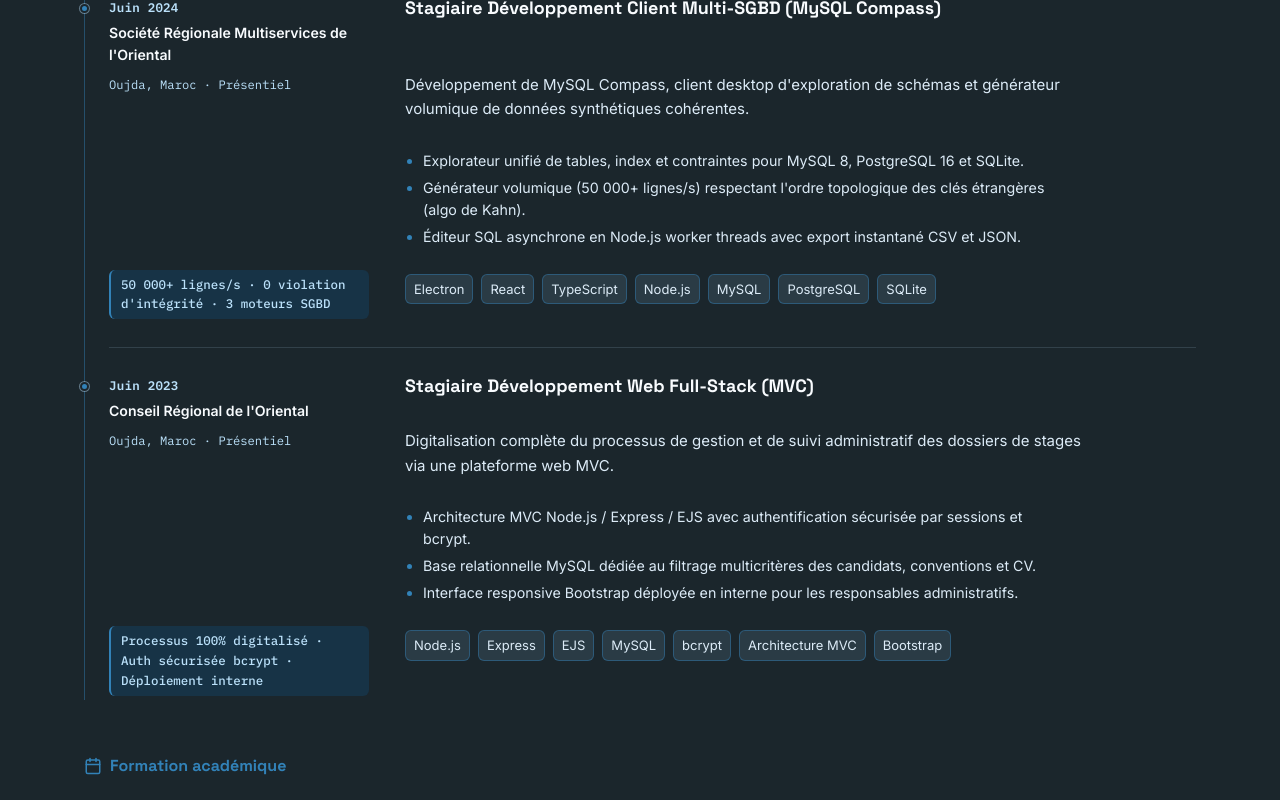
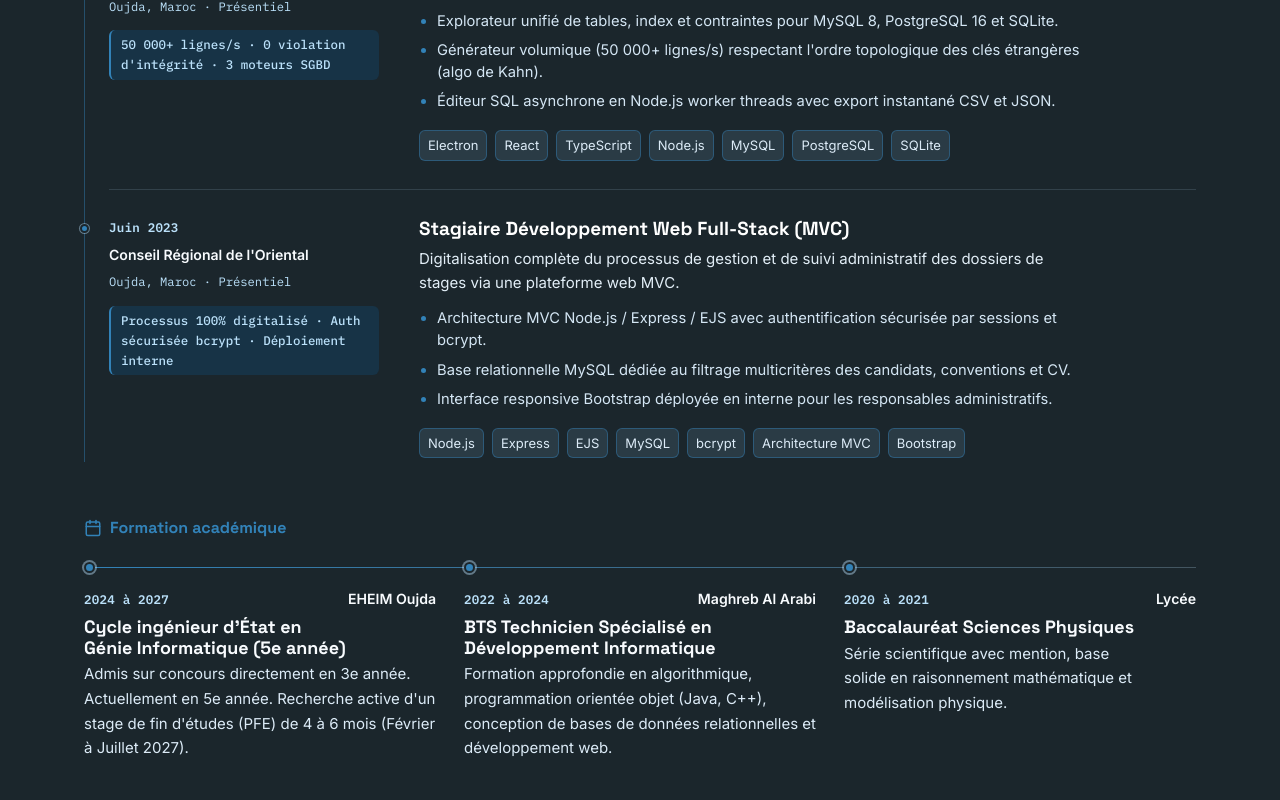
Before and after one commit to fahchouchsm/Portfolio, a React (Vite) app: page / in a window 1280 px wide. Shown: the part 1480-2280 px from the top of the page. Built offline with nearby package versions, Linux system fonts and the light colour scheme.

Commit message:
style(experience-edu): clean 2-col Experience flow and horizontal Education progression path

```diff
--- a/src/Portfolio.tsx
+++ b/src/Portfolio.tsx
@@ -506,17 +506,24 @@ export default function Portfolio() {
                 </h3>
                 <div className="journey-cards-list">
                   {experiences.map((exp) => (
-                    <div key={exp.company} className="journey-card">
-                      <div className="journey-card-top">
+                    <div key={exp.company} className="journey-card exp-row">
+                      <div className="exp-meta-col">
                         <span className="journey-date">{lang === "fr" ? exp.date : exp.dateEn}</span>
                         <span className="journey-company">{exp.company}</span>
-                      </div>
-                      <h4 className="journey-role">{lang === "fr" ? exp.role : exp.roleEn}</h4>
                         {(exp.location || exp.locationEn) && (
                           <span className="exp-location font-code">
                             {lang === "fr" ? exp.location : exp.locationEn}
                           </span>
                         )}
+                        {(exp.impact || exp.impactEn) && (
+                          <div className="exp-impact font-code">
+                            {lang === "fr" ? exp.impact : exp.impactEn}
+                          </div>
+                        )}
+                      </div>
+
+                      <div className="exp-body-col">
+                        <h4 className="journey-role">{lang === "fr" ? exp.role : exp.roleEn}</h4>
                         <p className="journey-desc">{lang === "fr" ? exp.description : exp.descriptionEn}</p>
                         {(exp.deliverables || exp.deliverablesEn) && (
                           <ul className="exp-deliverables">
@@ -525,17 +532,13 @@ export default function Portfolio() {
                             ))}
                           </ul>
                         )}
-                      {(exp.impact || exp.impactEn) && (
-                        <div className="exp-impact font-code">
-                          {lang === "fr" ? exp.impact : exp.impactEn}
-                        </div>
-                      )}
                         <div className="stack-wrap">
                           {exp.tags.map((t) => (
                             <span key={t} className="tech-badge">
                               {t}
                             </span>
                           ))}
+                        </div>
                       </div>
                     </div>
                   ))}
--- a/src/index.css
+++ b/src/index.css
@@ -2051,7 +2051,7 @@ h1, h2, h3, h4, .brand-name, .section-title, .hero-title {
 }
 
 /* ==========================================================================
-   BALANCED FULL-WIDTH EXPERIENCE + 3-COL EDUCATION (ZERO EMPTY VOID)
+   CLEAN 2-COL EXPERIENCE FLOW + HORIZONTAL EDUCATION PATH
    ========================================================================== */
 .journey-dual-grid {
   display: flex !important;
@@ -2059,90 +2059,121 @@ h1, h2, h3, h4, .brand-name, .section-title, .hero-title {
   gap: 56px !important;
 }
 
-.journey-col:first-child .journey-card {
-  display: grid;
-  grid-template-columns: 260px 1fr;
-  gap: 6px 36px;
+.exp-row {
+  display: grid !important;
+  grid-template-columns: 270px 1fr;
+  gap: 12px 40px;
   align-items: start;
 }
 
-.journey-col:first-child .journey-card-top {
-  grid-column: 1;
-  flex-direction: column;
-  align-items: flex-start;
-  gap: 4px;
-  margin-bottom: 0;
-}
-
-.journey-col:first-child .exp-location {
-  grid-column: 1;
-  margin-top: 2px;
-  margin-bottom: 8px;
-}
-
-.journey-col:first-child .exp-impact {
-  grid-column: 1;
-  margin: 4px 0 0 0;
+.exp-meta-col {
+  display: flex;
+  flex-direction: column;
+  gap: 6px;
+}
+
+.exp-meta-col .exp-location {
+  margin: 0;
+}
+
+.exp-meta-col .exp-impact {
+  margin: 8px 0 0 0;
   width: fit-content;
 }
 
-.journey-col:first-child .journey-role {
-  grid-column: 2;
-  grid-row: 1;
-  margin-bottom: 4px;
-}
-
-.journey-col:first-child .journey-desc {
-  grid-column: 2;
-  max-width: 72ch;
-}
-
-.journey-col:first-child .exp-deliverables {
-  grid-column: 2;
-  max-width: 72ch;
-}
-
-.journey-col:first-child .stack-wrap {
-  grid-column: 2;
-  margin-top: 8px;
-}
-
-/* Formation académique: clean 3-column horizontal row */
+.exp-body-col {
+  display: flex;
+  flex-direction: column;
+  gap: 8px;
+}
+
+.exp-body-col .journey-role {
+  margin: 0;
+  font-size: 1.18rem;
+  color: #ffffff;
+}
+
+.exp-body-col .journey-desc {
+  margin: 0;
+  max-width: 70ch;
+  color: #e2eef7;
+  line-height: 1.6;
+}
+
+.exp-body-col .exp-deliverables {
+  margin: 4px 0 6px 18px;
+  max-width: 70ch;
+  gap: 7px;
+  font-size: 0.92rem;
+  color: #d4e6f4;
+}
+
+.exp-body-col .stack-wrap {
+  margin-top: 4px;
+}
+
+/* Formation académique: Horizontal Progression Path */
 .journey-col:last-child .journey-cards-list {
   display: grid !important;
   grid-template-columns: repeat(3, minmax(0, 1fr)) !important;
   gap: 28px !important;
   padding-left: 0 !important;
   border-left: none !important;
+  position: relative;
+}
+
+.journey-col:last-child .journey-cards-list::before {
+  content: "";
+  position: absolute;
+  top: 5px;
+  left: 0;
+  right: 0;
+  height: 1px;
+  background: linear-gradient(90deg, #3282b8 0%, rgba(187, 225, 250, 0.25) 100%);
+  z-index: 0;
 }
 
 .journey-col:last-child .journey-card {
   border-bottom: none !important;
-  border-top: 1px solid var(--color-rule-2) !important;
-  padding: 18px 0 0 0 !important;
+  border-top: none !important;
+  padding: 26px 0 0 0 !important;
   margin-bottom: 0 !important;
+  position: relative;
 }
 
 .journey-col:last-child .journey-card::before {
-  display: none !important;
+  content: "" !important;
+  display: block !important;
+  position: absolute;
+  top: 0;
+  left: 0;
+  width: 11px;
+  height: 11px;
+  border-radius: 50%;
+  background-color: #3282b8;
+  border: 2px solid var(--color-paper);
+  box-shadow: 0 0 0 2px rgba(187, 225, 250, 0.45);
+  z-index: 1;
 }
 
 @media (max-width: 900px) {
-  .journey-col:first-child .journey-card {
+  .exp-row {
     grid-template-columns: 1fr;
-    gap: 6px;
-  }
-  .journey-col:first-child .journey-card-top,
-  .journey-col:first-child .exp-location,
-  .journey-col:first-child .exp-impact,
-  .journey-col:first-child .journey-role,
-  .journey-col:first-child .journey-desc,
-  .journey-col:first-child .exp-deliverables,
-  .journey-col:first-child .stack-wrap {
-    grid-column: 1;
-    grid-row: auto;
+    gap: 14px;
   }
   .journey-col:last-child .journey-cards-list {
     grid-template-columns: 1fr !important;
-  }
-}
+    padding-left: 24px !important;
+    border-left: 1px solid var(--color-rule-2) !important;
+  }
+  .journey-col:last-child .journey-cards-list::before {
+    display: none;
+  }
+  .journey-col:last-child .journey-card {
+    padding: 0 0 20px 0 !important;
+  }
+  .journey-col:last-child .journey-card::before {
+    left: -29px;
+    top: 6px;
+  }
+}
```
Lines whose indentation alone changed are shown as unchanged.
